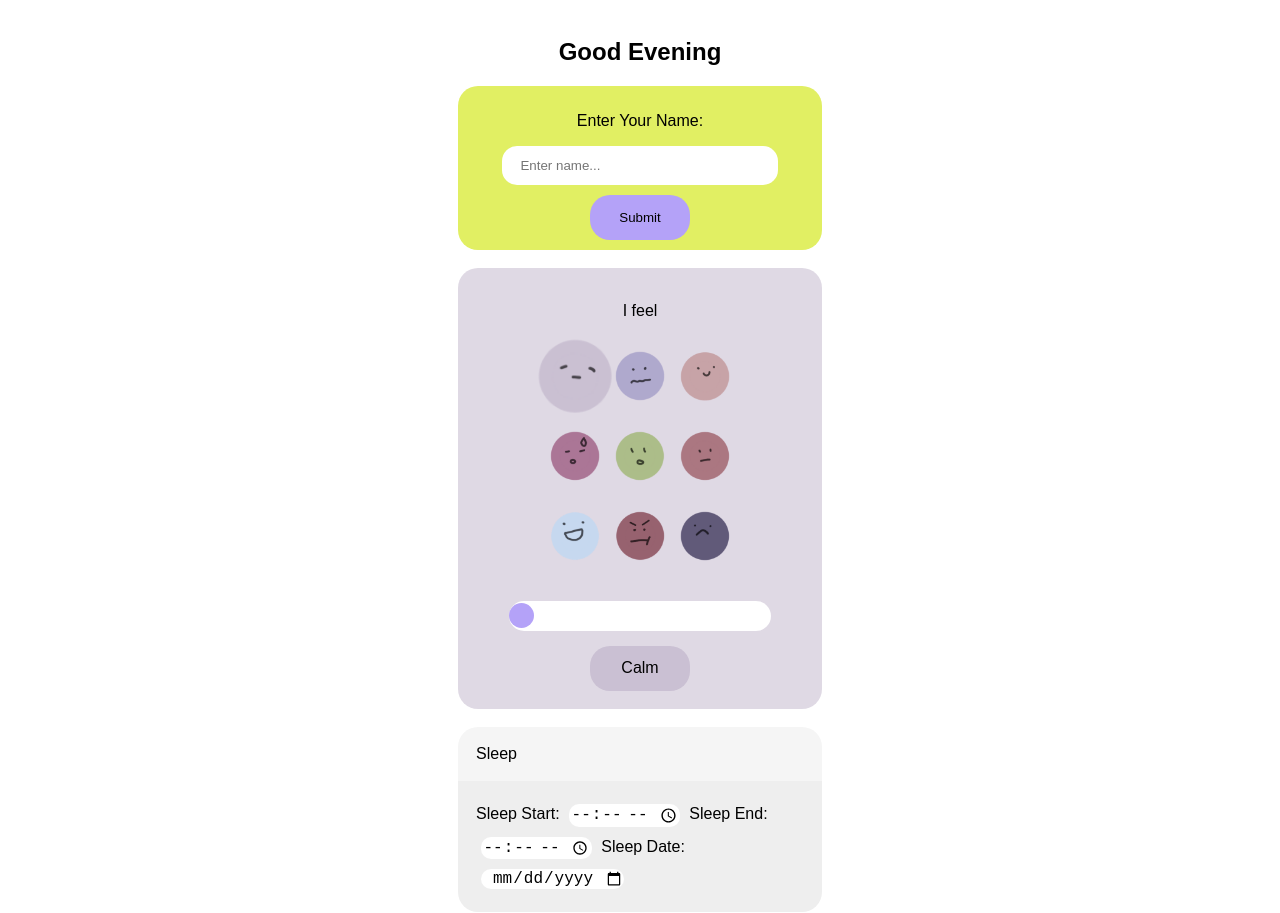
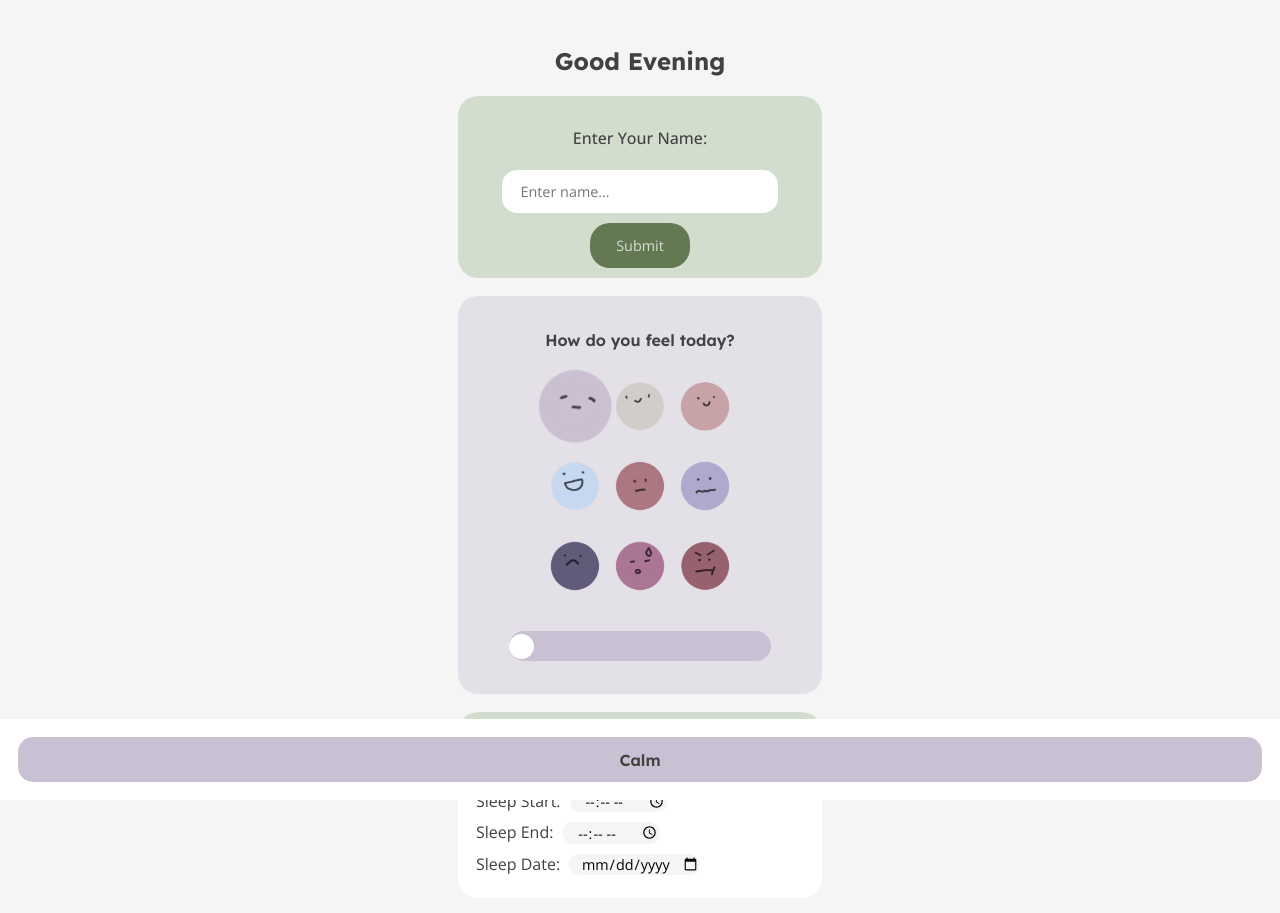
Before and after one commit to cheungsh/API-Endpoints-for-Publishing-and-Searching-project2-Sherise, a website: page public/index.html in a window 1280 px wide. Shown: the top 913 px of the page. Drawn offline with nearby package versions, Linux system fonts and the light colour scheme.

Commit message:
Version 14: Colour + Font

```diff
--- a/public/index.html
+++ b/public/index.html
@@ -10,10 +10,24 @@
   <script src="https://kit.fontawesome.com/05d91707e7.js" crossorigin="anonymous"></script>
   <!--Cloudflare Donut Chart API-->
   <script src="https://cdnjs.cloudflare.com/ajax/libs/Chart.js/2.1.4/Chart.min.js"></script>
+  <!--Google Font-->
+  <link rel="preconnect" href="https://fonts.googleapis.com">
+  <link rel="preconnect" href="https://fonts.gstatic.com" crossorigin>
+  <link href="https://fonts.googleapis.com/css2?family=Lexend+Deca:wght@100..900&family=Nunito+Sans:ital,opsz,wght@0,6..12,200..1000;1,6..12,200..1000&family=Open+Sans:ital,wght@0,300..800;1,300..800&display=swap" rel="stylesheet">
   <title>Mood Tracker</title>
 </head>
 
 <body>
+  <!--Mood Button Bottom Nav-->
+  <nav id="moodButtonNav">
+    <button id="moodButton" class="moodButton" type="button">
+      <div id="moodCommentContainer">
+        <div id="moodComment">Calm</div>
+      </div>
+    </button>
+  </nav>
+
+  <!--Main-->
   <main>
     <!--Greeting-->
     <section id="greetingContainer">
@@ -26,7 +40,7 @@
     <!--User Name Input-->
     <section id="infoContainer" class="collectInfoForm">
       <form>
-        <p>Enter Your Name:</p>
+        <h4>Enter Your Name:</h4>
         <input id="name" type="text" name="name" placeholder="Enter name...">
       </form>
       <button id="submitbutton" type="button" onclick="checkForm()">Submit</button>
@@ -35,14 +49,9 @@
     <!--Mood Slider-->
     <section id="m1" class="moodContent">
       <div id="moodSliderContainer">
-        <p>I feel</p>
+        <h3>How do you feel today?</h3>
         <div id="emojiGallerySlide"></div>
         <input id="rangeSlider" type="range" value="0" min="0" max="8">
-        <button id="moodButton" class="moodButton" type="button">
-          <div id="moodCommentContainer">
-            <div id="moodComment">Calm</div>
-          </div>
-        </button>
       </div>
     </section>
 
@@ -54,9 +63,9 @@
         <div class="accordion active">
           <button class="accordionHeader">Sleep</button>
           <div class="accordionContent active">
-            <label>Sleep Start: <input type="time" id="sleepStart"></label>
-            <label>Sleep End: <input type="time" id="sleepEnd"></label>
-            <label>Sleep Date: <input type="date" id="sleepDateStart"></label>
+            <label class="sleepInput">Sleep Start: <input type="time" id="sleepStart"></label>
+            <label class="sleepInput">Sleep End: <input type="time" id="sleepEnd"></label>
+            <label class="sleepInput">Sleep Date: <input type="date" id="sleepDateStart"></label>
           </div>
         </div>
         <!--End of Code https://www.w3schools.com/howto/howto_js_accordion.asp-->
@@ -147,17 +156,16 @@
 
     <!--Mood Records-->
     <section>
-      <h3>Monthly Mood Chart</h3>
       <div id="m3" class="moodContent">
+        <h3>Monthly Mood Chart</h3>
         <div id="chartContainer">
           <canvas id="moodChart" width="200" height="200"></canvas>
         </div>
       </div>
 
       <div id="m2" class="moodContent">
-        <p>Recorded Streak</p>
+        <h3>Days Logged</h3>
         <div id="recordedDayCounter"></div>
-        <p>Days</p>
       </div>
     </section>
   </main>
--- a/public/script.js
+++ b/public/script.js
@@ -50,35 +50,44 @@ function openMood(evt, moodName) {
 
 const emojis = [
     "emoji/calmEmoji.png",
+    "emoji/chillEmoji.png",
+    "emoji/happyEmoji.png",
+    "emoji/excitedEmoji.png",
+    "emoji/boredEmoji.png",
     "emoji/worriedEmoji.png",
-    "emoji/happyEmoji.png",
+    "emoji/sadEmoji.png",
     "emoji/frustratedEmoji.png",
-    "emoji/shockedEmoji.png",
-    "emoji/boredEmoji.png",
-    "emoji/excitedEmoji.png",
-    "emoji/angryEmoji.png",
-    "emoji/sadEmoji.png"
+    "emoji/angryEmoji.png"
 ];
 
 const backgroundColors = [
-    "rgba(202, 192, 211, 0.6)",
-    "rgba(175, 169, 205, 0.6)",
-    "rgba(199, 163, 167, 0.6)",
-    "rgba(171, 118, 150, 0.6)",
-    "rgba(172, 189, 137, 0.6)",
-    "rgba(171, 119, 129, 0.6)",
-    "rgba(198, 216, 239, 0.6)",
-    "rgba(151, 98, 111, 0.6)",
-    "rgba(97, 90, 121, 0.6)"
+  "rgba(202, 192, 211, 0.4)",
+  "rgba(210, 204, 202, 0.4)",
+  "rgba(199, 163, 167, 0.4)",
+  "rgba(198, 216, 239, 0.4)",
+  "rgba(171, 119, 129, 0.4)",
+  "rgba(175, 169, 205, 0.4)",
+  "rgba(97, 90, 121, 0.4)",
+  "rgba(171, 118, 150, 0.4)",
+  "rgba(151, 98, 111, 0.4)"
 ];
 
 const buttonColors = [
-    "rgb(202, 192, 211)", "rgb(175, 169, 205)",  "rgb(199, 163, 167)", "rgb(171, 118, 150)", "rgb(172, 189, 137)", "rgb(171, 119, 129)", "rgb(198, 216, 239)", "rgb(151, 98, 111)", "rgb(97, 90, 121)"
+  "rgba(202, 192, 211)",
+  "rgba(210, 204, 202)",
+  "rgba(199, 163, 167)",
+  "rgba(198, 216, 239)",
+  "rgba(171, 119, 129)",
+  "rgba(175, 169, 205)",
+  "rgba(97, 90, 121)",
+  "rgba(171, 118, 150)",
+  "rgba(151, 98, 111)"
 ];
 
 const moodLabels = [
-  "Calm", "Worried", "Happy", "Frustrated", "Shocked", "Bored", "Excited", "Angry", "Sad"
+  "Calm", "Chill", "Happy", "Excited", "Bored", "Worried", "Sad", "Frustrated", "Angry"
 ];
+
 
 const m1background = document.getElementById("m1");
 const emojiGallerySlide = document.getElementById("emojiGallerySlide");
@@ -103,6 +112,7 @@ function selectEmoji(selectedIndex) {
       m1background.style.backgroundColor = backgroundColors[i];
       moodcomment.innerHTML = moodLabels[i];
       moodbutton.style.backgroundColor = buttonColors[i];
+      rangeslider.style.backgroundColor = ('--thumb-color', buttonColors[i]);
     } else {
       img.classList.remove("selected");
     }
@@ -119,7 +129,7 @@ Chart.defaults.global.legend.position = "bottom";
 Chart.defaults.global.defaultFontSize = 16;
 
 const ctx = document.getElementById("moodChart");
-const moodTypes = ["Calm", "Worried", "Happy", "Frustrated", "Shocked", "Bored", "Excited", "Angry", "Sad"];
+const moodTypes = ["Calm", "Chill", "Happy", "Excited", "Bored", "Worried", "Sad", "Frustrated", "Angry"];
 const chartData = moodTypes.map(type => parseInt(localStorage.getItem(`${type.toLowerCase()}ChartData`)) || 0);
 
 /* Start of Code https://www.w3schools.com/ai/ai_chartjs.asp */
@@ -139,7 +149,8 @@ const myChart = new Chart(ctx, {
       position: 'bottom',
       labels: {
         fontSize: 16,
-        fontColor: '#000',
+        FontFacet: 'Open Sans',
+        fontColor: '#414141',
         padding: 10,
         boxWidth: 15
       }
--- a/public/style.css
+++ b/public/style.css
@@ -1,8 +1,11 @@
 body {
-  margin: 0;
-  padding: 0;
-  font-size: 1rem;
-  font-family: sans-serif;
+  background-color: #f5f5f5;
+  color: #414141;
+  /*Nav overlap*/
+  padding-bottom: 80px;
+}
+
+main{
   max-width: 400px;
   padding: 18px;
   margin: auto;
@@ -11,44 +14,104 @@ body {
 h2 {
   text-align: center;
   font-size: 1.5rem;
+  font-family: 'Lexend Deca', sans-serif;
+  font-weight: 700;
 }
 
-.responsive {
-  max-width: 100%;
-  height: auto;
+h3{
+  font-size: 1rem;
+  font-family: 'Lexend Deca', sans-serif;
+  font-weight: 600;
+}
+
+h4{
+  font-size: 1rem;
+  font-family: 'Open Sans', sans-serif;
+  font-weight: 500;
+}
+
+input{
+  font-size: 0.9rem;
+  font-family: 'Open Sans', sans-serif;
+  font-weight: 300;
+}
+
+button{
+  font-size: 0.9rem;
+  font-family: 'Open Sans', sans-serif;
+  font-weight: 400;
 }
 
 * {
   box-sizing: border-box;
 }
+/*-------------------Greeting---------------------*/
+#greetingContainer h2{
+  color: #414141;
+}
 
 /*-------------------User Name Form---------------------*/
-.collectInfoForm {
+.collectInfoForm{
   text-align: center;
   padding: 10px;
-  background-color: #e1ef63;
+  background-color: #d3ddce;
   border-radius: 20px;
   margin-bottom: 18px;
 }
 
-.collectInfoForm input {
+.collectInfoForm input{
   width: 80%;
   padding: 12px 18px;
   border-radius: 15px;
   border: none;
 }
 
+.collectInfoForm p{
+  color: #627954;
+}
+
 #submitbutton {
   margin-top:10px;
   height: 45px;
   width: 100px;
-  background-color: #b4a2f8;
+  color: #d3ddce;
+  background-color: #627954;
   border-radius: 20px;
   border: none;
 }
 
+/*-------------------Submit Button Nav---------------------*/
+#moodButtonNav{
+  position: fixed;
+  bottom: 0;
+  left: 0;
+  width:100%;
+  padding: 18px;
+  background-color: #fff;
+  display: flex;
+  justify-content: center;
+  align-items: center;
+  z-index: 1000;
+}
+
+#moodButton{
+  color: #414141;
+  font-size: 1rem;
+  font-family: 'Lexend Deca', sans-serif;
+  font-weight: 600;
+  border-radius: 15px;
+  border: none;
+  height: 45px;
+  width: 100%;
+  background-color: rgb(202, 192, 211);
+}
+
+#moodComment{
+  font-size: 16px;
+}
+
 /*------------------Emoji Gallery Slide----------------------*/
-#emojiGallerySlide {
+#emojiGallerySlide{
   display: grid;
   grid-template-columns: repeat(3, 1fr);
   justify-items: center;
@@ -56,71 +119,62 @@ h2 {
   margin: 15px 0;
 }
 
-#emojiGallerySlide img {
+#emojiGallerySlide img{
   width: 50px;
   height: 50px;
   transition: transform 0.2s;
 }
 
-#emojiGallerySlide img.selected {
+#emojiGallerySlide img.selected{
   transform: scale(1.5);
 }
 
 /*------------------Mood Slider----------------------*/
-#m1 {
+#m1{
   padding: 18px;
   margin-bottom: 18px;
-  background-color: rgba(202, 192, 211, 0.6);
+  background-color: rgba(202, 192, 211, 0.4);
   border-radius: 20px;
   text-align: center;
 }
 
-#Mood h2 {
+#Mood h2{
   color: #000;
 }
 
-img {
+img{
   width: 30%;
   height: auto;
   margin-bottom: 15px;
 }
 
-#moodSliderContainer {
+#moodSliderContainer{
   display: flex;
   flex-direction: column;
   align-items: center;
   justify-content: center;
 }
 
-#rangeSlider {
+#moodSliderContainer h3{
+  color: #414141;
+}
+
+#rangeSlider{
   width: 80%;
   height: 30px;
   border-radius: 20px;
   margin: 10px 0 15px;
   appearance: none;
-  background-color: #fff;
+  background-color: rgba(202, 192, 211);
   outline: none;
 }
 
-#rangeSlider::-webkit-slider-thumb {
+#rangeSlider::-webkit-slider-thumb{
   width: 25px;
   height: 25px;
   border-radius: 50%;
-  background-color: #b4a2f8;
   appearance: none;
-}
-
-#moodComment {
-  font-size: 16px;
-}
-
-#moodButton {
-  color: #000;
-  border-radius: 20px;
-  border: none;
-  height: 45px;
-  width: 100px;
-  background-color: rgb(202, 192, 211);
+  background-color: #fff;
 }
 
 /*------------------Triggers----------------------*/
@@ -128,13 +182,16 @@ img {
   margin-bottom: 18px;
 }
 
-.accordionHeader {
+.accordionHeader{
   font-size: 1rem;
+  font-family: 'Lexend Deca', sans-serif;
+  font-weight: 600;
   text-align: left;
   width: 100%;
   padding: 18px;
   margin: 0;
-  background-color: #f5f5f5;
+  background-color: #d3ddce;
+  color: #627954;
   border-radius: 20px 20px 0 0;
   border: none;
   transition: background 0.3s;
@@ -149,7 +206,8 @@ img {
   width: 100%;
   padding: 18px;
   margin: 0;
-  background-color: #eee;
+  background-color: #fff;
+  color: #414141;
   border-radius: 0 0 20px 20px;
 }
 
@@ -162,20 +220,26 @@ img {
   padding: 12px 18px;
   border-radius: 15px;
   border: none;
-  background-color: #f9f9f9;
+  background-color: #f5f5f5;
+  color: #414141;
 }
 
 .triggerButton.active {
-  background-color: #6a9cf8;
+  background-color: #627954;
   color: #fff;
-  border-color: #6a9cf8;
 }
 
-input[type="time"], input[type="date"]{
+.sleepInput{
+  display:block;
+  font-size: 1rem;
+  font-family: 'Open Sans', sans-serif;
+  font-weight: 400;
+}
+
+.sleepInput input{
   margin: 5px;
-  font-size: 1rem;
   text-align: center;
-  background-color: #fff;
+  background-color: #f5f5f5;
   border:none;
   border-radius: 10px;
 }
@@ -195,7 +259,7 @@ input[type="time"], input[type="date"]{
 
 .switch .slider {
   position: absolute;
-  background-color: #ccc;
+  background-color: #414141;
   transition: 0.4s;
   top: 0;
   left: 0;
@@ -211,7 +275,7 @@ input[type="time"], input[type="date"]{
   width: 20px;
   left: 2px;
   bottom: 2px;
-  background-color: white;
+  background-color: #fff;
   transition: 0.4s;
   border-radius: 50%;
 }
@@ -224,17 +288,30 @@ input[type="time"], input[type="date"]{
   transform: translateX(26px);
 }
 
+/*------------------Suggestion----------------------*/
+#suggestionOutput{
+  color: #414141;
+}
+
+#suggestionText{
+  font-size: 0.9rem;
+  font-family: 'Open Sans', sans-serif;
+  font-weight: 400;
+}
+
 /*------------------Mood Records----------------------*/
 #m2, #m3 {
-  max-width: 400px;
   padding: 18px;
-  margin: auto;
-  background-color: #f5f5f5;
+  background-color: #fff;
   border-radius: 20px;
   text-align: center;
   margin-top: 18px;
+  color: #414141;
 }
 
 #recordedDayCounter {
   font-size: 2rem;
+  color: #627954;
+  font-family: 'Open Sans', sans-serif;
+  font-weight: 500;
 }
```
